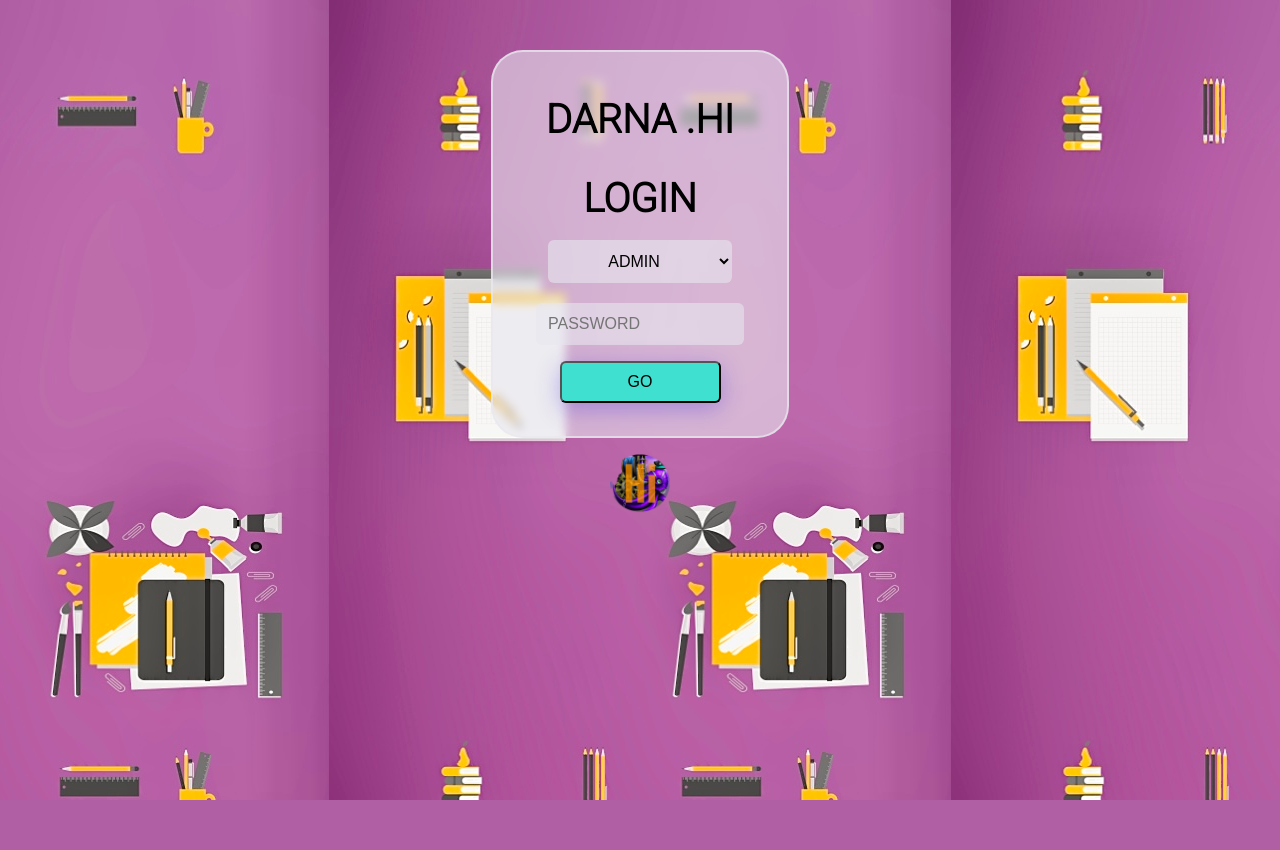
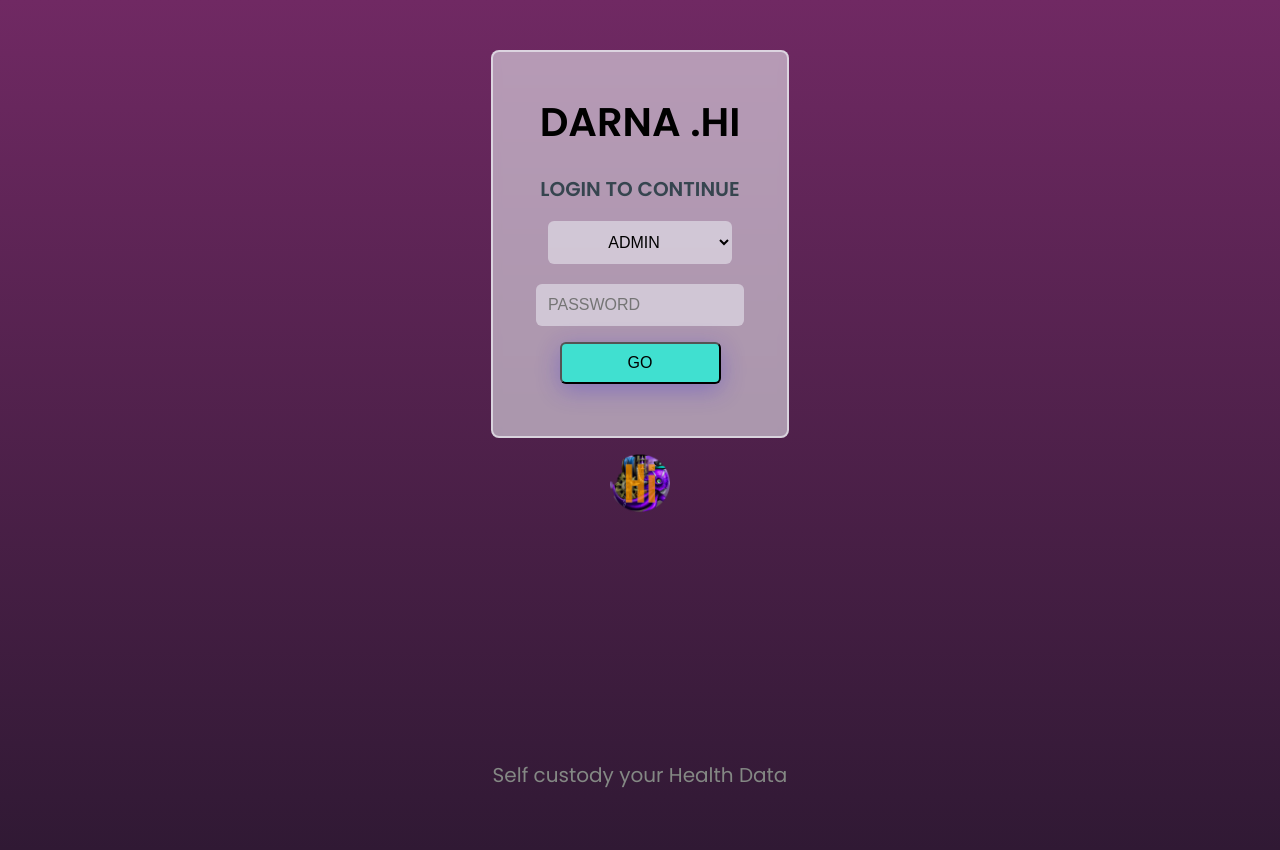
Before and after one commit to seapoe1809/Health_server, a Flask app: page /login in a window 1280 px wide. Before the commit the page ends 800 px from the top, so only its background shows below. Run offline with Flask 3, Linux system fonts and the light colour scheme; parts of the project's set-up code (start-up, migrations or seed data) failed here and were passed over.

Commit message:
Add files via upload

```diff
--- a/templates/connect_nc.html
+++ b/templates/connect_nc.html
@@ -40,7 +40,7 @@
 
 
 </div>
-<div style="display: flex; flex-direction: column; justify-content: left; margin-top: 40px;">
+<div style="display: flex; flex-direction: column; justify-content: left; margin-top: 40px; color:black;">
 
  <p>
  1. <a <li><a href="/register" target="_blank" class="Password change"><img alt="CHANGE PASSWORD"></a></li></a></p>
@@ -59,7 +59,7 @@
  6. <a href="#deid">How to deidentify your Health data and why?</a>
  </p>
   <p>
- 7. <a href="#pi"> What is Pie in Sky?</a></p>
+ 7. <a href="#pi"> What is Sky Store?</a></p>
  <p>
  8. <a href="#using_grafana"> How to view your dashboards on 'View my Device Data' via Grafana.</a>
  </p>
--- a/templates/login.html
+++ b/templates/login.html
@@ -5,7 +5,7 @@
 
     <meta name="viewport" content="width=device-width, initial-scale=1">
 <link rel="icon" type="image/x-icon" href="{{ url_for('static', filename='favicon.png') }}">
-<link href="https://fonts.googleapis.com/css2?family=Roboto:wght@300&display=swap" rel="stylesheet">
+<link href="https://fonts.googleapis.com/css2?family=Poppins:wght@400;500;600&display=swap" rel="stylesheet">
 
 <meta name="apple-mobile-web-app-capable" content="yes">
 <style>
@@ -15,11 +15,12 @@
             margin: 0;
             padding: 0;
             background-position: top;
-            background-image: url("{{ url_for('static', filename='blue_door3.png') }}"); /* Replace "blue_door.png" with your mobile background image path */
+            background: linear-gradient(to bottom, #702963, #301934);
             background-repeat: no-repeat;
-            background-color: turquoise;
             background-size: cover;
-            font-family: 'Roboto', sans-serif;
+            font-family: 'Poppins', sans-serif;
+            min-height: 98vh;
+
         }
     }
 
@@ -29,10 +30,11 @@
             padding: 0;
             background-position: top;
             background-image: url("{{ url_for('static', filename='blue_door.png') }}"); /* Replace "blue_door2.png" with your desktop background image path */
-            background-repeat: repeat;
-            background-color: turquoise;
-            background-size: stretch;
-            font-family: 'Roboto', sans-serif;
+            background-repeat: no-repeat;
+            background: linear-gradient(to bottom, #702963, #301934);
+            background-size: cover;
+            font-family: 'Poppins', sans-serif;
+            min-height: 100vh;
         }
     }
 
@@ -45,6 +47,15 @@
     	    90% { transform: translateY(-2px); }
     	    100% { transform: translateY(1px); }
         }
+
+      #base {
+        position: absolute;
+        bottom: 10px;
+        width: 100%;
+        text-align: center;
+        font-size: 20px;
+        color: #848884;
+  }
 
 	.form_container {
             display: flex;
@@ -60,7 +71,7 @@
   	    row-gap: 0.1rem;
   	    backdrop-filter: blur(5px);
             padding: 2rem;
-            border-radius: 2rem;
+            border-radius: 0.5rem;
             margin: 0 auto;
             margin-top: 50px;
             animation: jiggle 1s ease-in-out;
@@ -83,7 +94,7 @@
             text-align: center;
             color: var(--title-color);
             font-size: var(--smaller-font-size);
-            font: "Roboto";
+            font: "Poppins";
             font-weight: var(--font-medium);
             transition: border 0.4s;
             margin: 0 auto;
@@ -97,7 +108,7 @@
             border: 2px solid var(--text-color);
             background-color: hsla(244, 16%, 92%, 0.6);
             color: var(--title-color);
-            font: "Roboto";
+            font: "Poppins";
             font-size: var(--smaller-font-size);
             font-weight: var(--font-medium);
             transition: border 0.4s;
@@ -110,7 +121,7 @@
             border-radius: 6px;
             background: turquoise;
             color: #000;
-            font: "Roboto";
+            font: "Poppins";
             font-size: var(--small-font-size);
             font-weight: var(--font-semi-bold);
             box-shadow: 0 6px 24px hsla(244, 75%, 48%, 0.3);
@@ -124,25 +135,35 @@
             color: var(--first-color);
             box-shadow: none;
         }
+        .error {
+            border: 2px solid red;
+        }
     </style>
 </head>
 <body>
 <div class="form_container">
-    <h1 style="font-family: Roboto, sans-serif; font-size: 40px; font-weight: regular; color: black; text-align: center;" id="title"></h1>
+    <h2 style="font-family: Poppins, sans-serif; font-size: 40px; font-weight: regular; color: black; text-align: center;">DARNA .HI</h1>
 
 
-    <h2 style="font-family: Roboto, sans-serif; font-size: 40px; font-weight: regular; color: black; font-style: bold;text-align: center;">LOGIN</h2>
+    <h2 style="font-family: Poppins, sans-serif; font-size: 20px; font-weight: regular; color: #36454F;text-align: center;">LOGIN TO CONTINUE</h2>
 
     {% if error_message %}
     <p>{{ error_message }}</p>
     {% endif %}
+
     <div style="text-align: center;">
     <form method="POST" action="/login">
     <select name="username" class="login__user">
             <option value="ADMIN">ADMIN</option>
             <option value="USER1">USER1</option>
         </select>
-    <input type="password" class="login__input" name="password" placeholder="PASSWORD" required>
+    <input
+            type="password"
+            class="login__input {% if error_message %}error{% endif %}"
+            name="password"
+            placeholder="PASSWORD"
+            required
+        >
     <button type="submit" class="login__button"><i class="fas fa-upload"></i> GO</button>
     </div>
     </form>
@@ -150,17 +171,21 @@
  <div style="display: grid; flex-direction: column; justify-content: center; margin-top: 15px ">
     <img src="{{ url_for('static', filename='qrcode.png') }}" width="60" height="60" alt="QR Code">
     </div>
+
+    <div id="base"></div>
+
 </body>
+
 <script>
-  let text = 'DARNA .HI';
-  let title = document.getElementById('title');
+  let text = 'Self custody your Health Data';
+  let title = document.getElementById('base');
   let index = 0;
 
   function type() {
     if (index < text.length) {
       title.textContent += text[index];
       index++;
-      setTimeout(type, 80);  // Adjust time for faster or slower typing
+      setTimeout(type, 30);  // Adjust time for faster or slower typing
     }
   }
 
```
Also changed, not shown: templates/index.html (+16 -7 lines).
